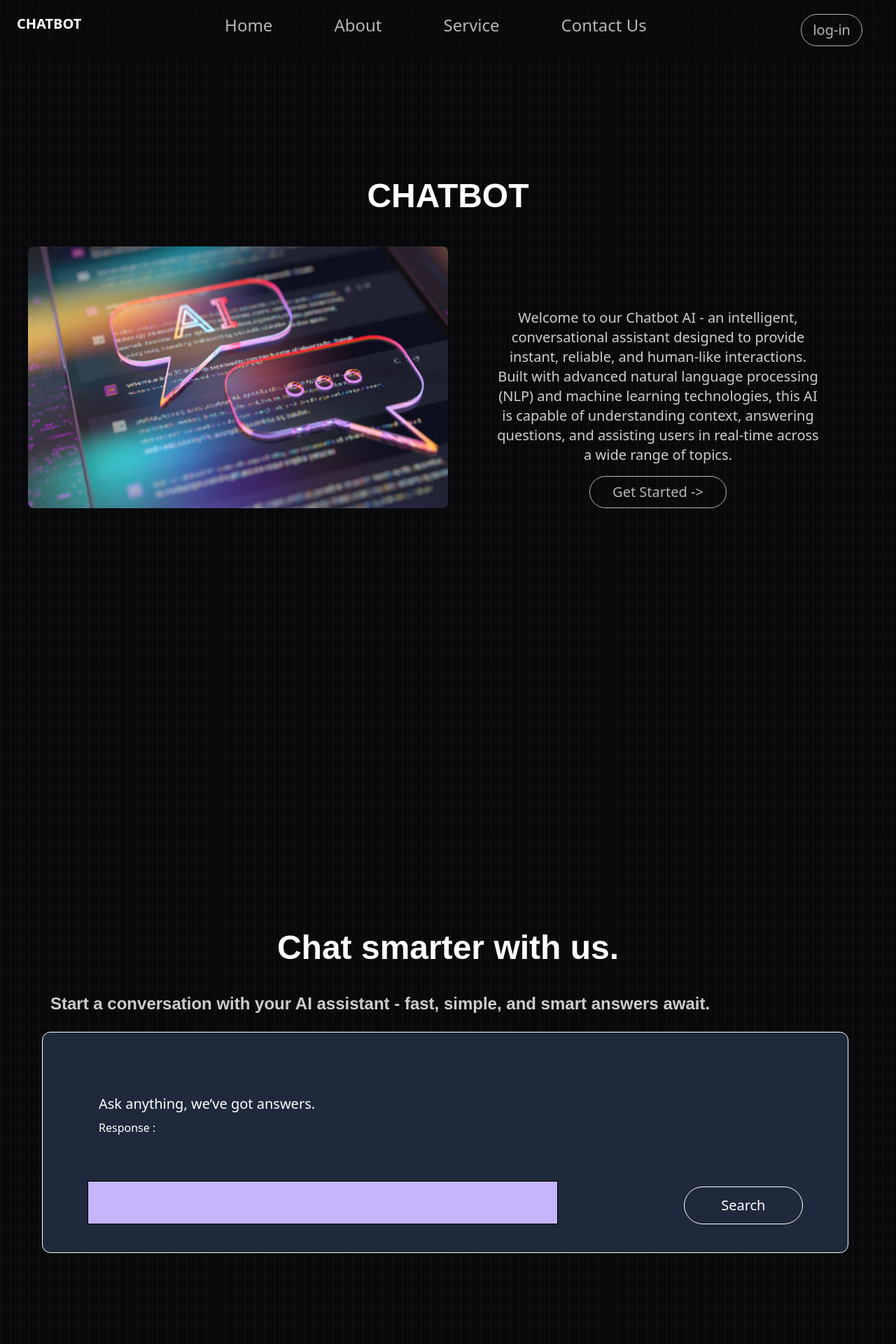
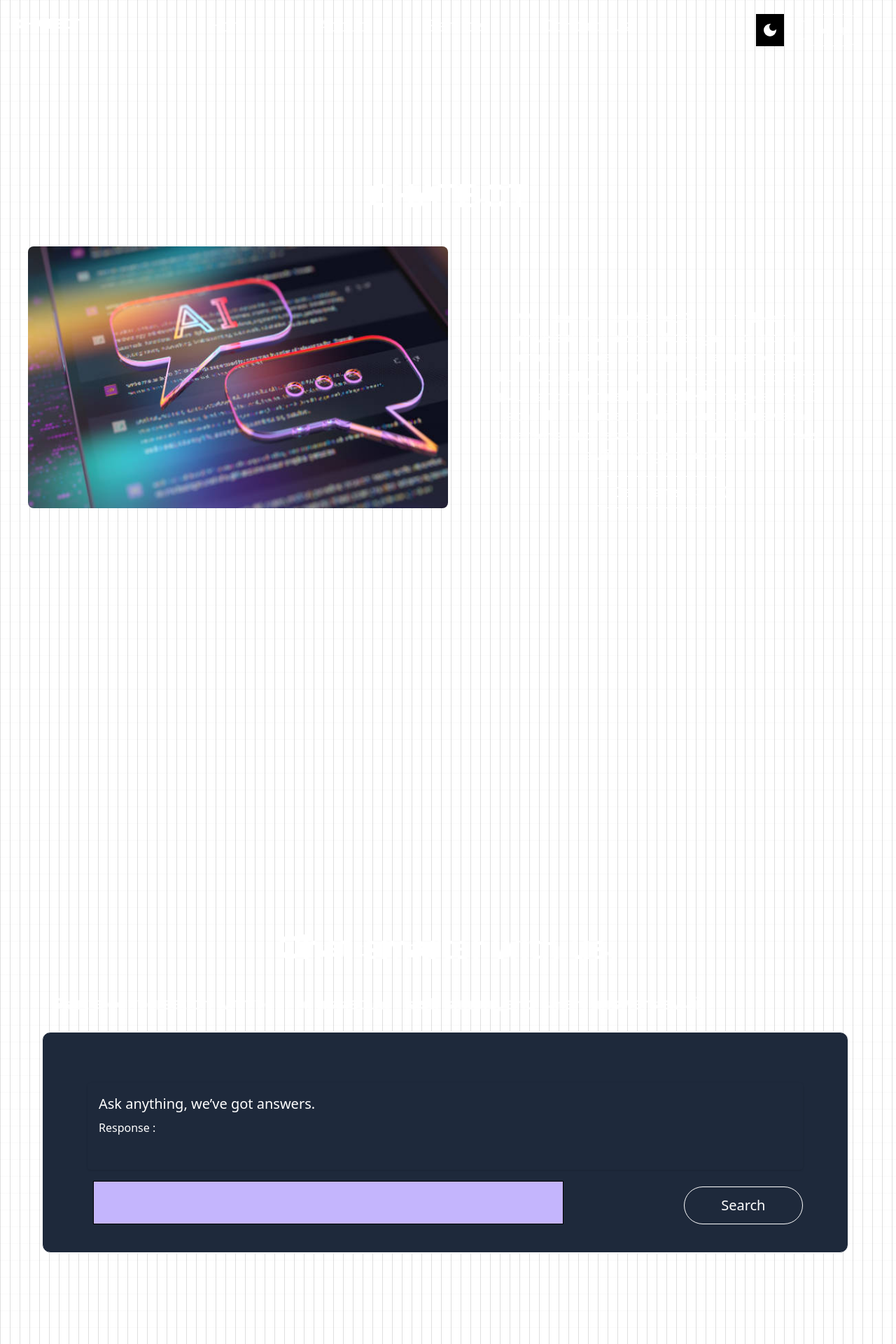
Before and after one commit to ROHITDUBEY777/Chatbot-AI, a React (Vite) app: page / in a window 1280 px wide. Shown: the top 1920 px of the page at 70% size. Built offline with nearby package versions, Linux system fonts and the light colour scheme.

Commit message:
New commit

```diff
--- a/package.json
+++ b/package.json
@@ -30,7 +30,7 @@
     "eslint-plugin-react-hooks": "^5.2.0",
     "eslint-plugin-react-refresh": "^0.4.19",
     "globals": "^16.0.0",
-    "postcss": "^8.5.3",
+    "postcss": "^8.5.4",
     "tailwindcss": "^4.1.8",
     "vite": "^6.3.5"
   }
--- a/src/App.jsx
+++ b/src/App.jsx
@@ -1,4 +1,4 @@
-import { useState } from 'react'
+import { useState ,useEffect } from 'react'
 import './App.css'
 import Hero from './components/Hero';
 
@@ -10,13 +10,27 @@ import Cards from './components/cards';
 
 
 function App() {
+  const [darkmode,setdarkmode] = useState(false);
+
+  useEffect(()=>{
+    if(darkmode)
+    {
+      document.documentElement.classList.add('dark');
+    }
+    else{
+      document.documentElement.classList.remove('dark');
+    }
+
+  },[darkmode])
+
 
 
   return (
 
-<div className="absolute top-0 px-0 md:w-full w-full bg-[linear-gradient(to_right,#4f4f4f2e_1px,transparent_1px),linear-gradient(to_bottom,#8080800a_1px,transparent_1px)] bg-[size:14px_24px] bg-[#09090b] ">
+<div className="absolute top-0 px-0 md:w-full w-full bg-[linear-gradient(to_right,#4f4f4f2e_1px,transparent_1px),linear-gradient(to_bottom,#8080800a_1px,transparent_1px)] bg-[size:14px_24px] bg-white dark:bg-[#09090b]  ">
+  {/* <div class="relative h-full w-full bg-white"><div class="absolute bottom-0 left-0 right-0 top-0 bg-[linear-gradient(to_right,#4f4f4f2e_1px,transparent_1px),linear-gradient(to_bottom,#4f4f4f2e_1px,transparent_1px)] bg-[size:14px_24px] [mask-image:radial-gradient(ellipse_80%_50%_at_50%_0%,#000_70%,transparent_110%)]"></div></div> */}
 
-      <Hero />
+      <Hero darkmode={darkmode} setdarkmode={setdarkmode} />
 
       <API />
        <Cards />
--- a/src/components/API.jsx
+++ b/src/components/API.jsx
@@ -99,20 +99,20 @@ return response.data.candidates[0].content.parts[0].text;
 
      initial={{opacity:0,y:40}}
      animate={{opacity:1,y:0}}
-     transition={{duration:0.6,ease:"easeOut"}}
+     transition={{duration:1,ease:"easeOut"}}
     className='poppins flex text-5xl text-white text-center mb-10  justify-center '>Chat smarter with us.</motion.h1>
     <motion.p
      ref={reftext}
      initial = {{opacity:0 , y: 40}}
      animate={controlstext}
-     transition={{duration:0.5,ease: "easeOut"}}
+     transition={{duration:1,ease: "easeOut"}}
     className='poppins  flex  mb-6 text-base opacity-80 md:mx-10   md:px-8 md:w-fit md:text-xl lg:text-2xl text-center text-white'>Start a conversation with your AI assistant - fast, simple, and smart answers await.</motion.p>
 
     <motion.div
      ref={refcard}
      initial= {{opacity: 0 , y: 40}}
      animate={controlscard}
-     transition={{duration:0.6 ,ease: "easeOut"}}
+     transition={{duration:1,ease: "easeOut"}}
 
     className='flex flex-col w-full    justify-center md:w-[41rem] md:mx-15 lg:w-9/10 px-4 hover:border-1  z-10 hover:border-yellow-400 border    py-6    mb-8 md:px-16 md:py-10     text-white rounded-xl     bg-[#1e293b]'>
       {reply && (
@@ -127,8 +127,8 @@ return response.data.candidates[0].content.parts[0].text;
       <input type="text"  placeholder='Ask a question '
         value={input}
         onChange={(e)=> setinput(e.target.value)}
-        className='text-base text-black border bg-[#c4b5fd] w-full md:w-[42rem] mt-[2vh] px-4 py-2 '  />
-        <motion.button type='button' whileTap={{scale:1.1}} onClick={(e)=>handlesubmit(e.preventDefault())} className='mt-[3vh] rounded-full border hover:bg-yellow-400  hover:text-black cursor-pointer text-white px-4 py-3 md:py-3 text-xl  w-full md:w-1/6 '> {loading ? "Thinking....." : "Search"}  </motion.button>
+        className='text-base text-black border bg-[#c4b5fd] w-full md:w-[42rem] mt-[2vh] px-4 mx-2 py-2 '  />
+        <motion.button type='button' whileTap={{scale:1.1}} onClick={(e)=>handlesubmit(e.preventDefault())} className='mt-[3vh] rounded-full border  hover:shadow-lg  hover:shadow-yellow-500/50 transition-all duration-300 ease-in-out  hover:bg-yellow-400  hover:text-black cursor-pointer text-white px-4 py-3 md:py-3 text-xl  w-full md:w-1/6 '> {loading ? "Thinking....." : "Search"}  </motion.button>
         </div>
     </motion.div>
         </div>
--- a/src/components/Cards.jsx
+++ b/src/components/Cards.jsx
@@ -36,18 +36,19 @@ const [scrollingdown,setscrollingdown]   = useState(false);
   return (
     <div
 
-    id='About' >
+     className='' >
      <motion.h1
       ref={reftext}
       initial={{opacity:0.2,y:40}}
       animate={{opacity:1,y:0}}
-      transition={{duration:0.6,ease:"easeOut"}}
-     className='poppins text-white mt-[15vh] text-center text-5xl mb-8 '>About</motion.h1>
+      transition={{duration:1,ease:"easeOut"}}
+      id='About'
+     className='poppins text-white mt-[15vh] text-center text-5xl mb-8  '>About</motion.h1>
     <motion.div
          ref={refcard}
           initial={{opacity:0,y:40}}
           animate={controls}
-          transition={{duration:0.6,ease:"easeOut"}}
+          transition={{duration:1,ease:"easeOut"}}
 
            className='flex flex-col gap-34   justify-center   px-4  lg:flex-row md:gap-24   md:px-4 lg:px-24  min-h-screen  text-white    '>
        {cardsobj.map((item)=>(
--- a/src/components/Hero.jsx
+++ b/src/components/Hero.jsx
@@ -5,7 +5,7 @@ import Ai from "../assets/AI.jpg"
 
 
 
-const  Hero = () => {
+const  Hero = ({darkmode,setdarkmode}) => {
 
     const ref = useRef(null);
     const [prevscroll,setprevscroll] = useState( 0 );
@@ -36,21 +36,21 @@ const  Hero = () => {
     },[inview,scrollingdown,controls]);
 
     return (
-        <div id='Home' className=' min-h-screen  w-full    '>
+        <div  id='Home'  className='min-h-screen  w-full    '>
 
 
-            <Navbar />
+            <Navbar darkmode={darkmode} setdarkmode={setdarkmode}/>
             <motion.h1
             initial = {{opacity:0,y:20}}
             animate = {{opacity:1,y:0}}
-            transition={{duration : 0.5 , ease : "easeOut"}}
+            transition={{duration : 1 , ease : "easeOut"}}
             className='poppins text-white text-5xl   font-bold opacity-80 md:text-5xl text-center  mt-[32vh]'>CHATBOT   </motion.h1>
             <div className='flex flex-col  lg:flex-row px-4 w-full  justify-between  md:px-10 mt-[6vh]'>
 
              <motion.img
               initial = {{opacity : 0 , y:20 }}
               animate = {{opacity:1,y:0}}
-              transition={{duration : 0.5 , ease : "easeOut"}}
+              transition={{duration : 1 , ease : "easeOut"}}
               src={Ai} className='rounded-lg bg-[#f5f5f5]  w-3/2 md:w-3/2 lg:w-1/2' />
               <div className='flex flex-col items-center gap-4   '>
 
@@ -58,10 +58,14 @@ const  Hero = () => {
              ref={ref}
              initial={{opacity:0,y:20}}
              animate={{opacity:0.8 , y:0}}
-             transition={{ duration:0.6 , ease : 'easeOut'}}
+             transition={{ duration:1 , ease : 'easeOut'}}
 
              className=' mt-[4vh] md:mt-[11vh] lg:text-xl xl:text-xl    opacity-70  text-base  md:text-xl  text-center px-3    md:px-16 text-white ' >Welcome to our Chatbot AI - an intelligent, conversational assistant designed to provide instant, reliable, and human-like interactions. Built with advanced natural language processing (NLP) and machine learning technologies, this AI is capable of understanding context, answering questions, and assisting users in real-time across a wide range of topics.</motion.p>
-                   <motion.button   whileTap={{scale:1.2 }} className=' w-fit px-8    justify-center  hover:bg-yellow-400  hover:text-black md:text-base lg:text-xl rounded-full  md:flex  opacity-70 hover:opacity-100 border cursor-pointer   text-white  py-2 '>
+                   <motion.button
+                    initial={{opacity:0,y:20}}
+                    animate={{opacity:1,y:0}}
+                    transition={{duration:1,ease:"easeOut"}}
+                   whileTap={{scale:1.2 }} className=' w-fit px-8    justify-center  hover:bg-yellow-400  hover:text-black md:text-base lg:text-xl rounded-full  md:flex  opacity-70 hover:opacity-100 border cursor-pointer   text-white  py-2 '>
 
                                           {`Get Started  ->`}
                                          </motion.button>
--- a/src/components/Navbar.jsx
+++ b/src/components/Navbar.jsx
@@ -1,12 +1,14 @@
-import React, { useActionState, useState } from 'react'
+import React, { useActionState, useEffect, useState } from 'react'
 import { IoMdMenu } from "react-icons/io";
 import { FaApple } from "react-icons/fa";
 import { FaMeta } from "react-icons/fa6";
 import { FaGoogle } from "react-icons/fa";
+import { MdOutlineLightMode } from "react-icons/md";
+import { MdDarkMode } from "react-icons/md";
 
 import {domAnimation, easeIn, m, motion} from 'motion/react';
 
-const Navbar = () => {
+const Navbar = ({darkmode,setdarkmode}) => {
 
 
   const[menu,setmenu] = useState(false);
@@ -53,10 +55,20 @@ const Navbar = () => {
 
   }
 
+  useEffect(()=>{
+    if(darkmode)
+    {
+      document.documentElement.classList.add('dark');
+    }
+    else
+    {
+   document.documentElement.classList.remove('dark');
+    }
+  })
 
   return (
-    <div>
-     <nav className='flex flex-row  text-white top-0 justify-center fixed backdrop-blur-3xl z-50  px-6  py-5   w-full '>
+    <div >
+     <nav className='flex flex-row  text-white top-0 justify-center fixed  dark:backdrop-blur-3xl z-50  px-6  py-5   w-full '>
         <ul className='flex flex-row text-2xl  justify-between md:w-screen w-full   '>
 
 
@@ -71,9 +83,15 @@ const Navbar = () => {
             <li onClick={()=>handlescroll('Contact')} className='cursor-pointer opacity-70 hover:opacity-100  hover:text-yellow-400'>Contact Us  </li>
             </div>
           <div className='flex gap-2'>
+            <button onClick={()=>
+              setdarkmode(!darkmode)
+            } className='px-2 bg-black py-2  cursor-pointer '>
+              {darkmode? <MdOutlineLightMode /> :<MdDarkMode />}
+            </button>
+
 
  <motion.button   onClick={()=>
-               openpopup() } whileTap={{scale:1.2 }} className='md:text-base lg:text-xl rounded-full hover:bg-yellow-400 px-2 py-1 md:px-4 hover:text-black mx-4 md:flex opacity-70 hover:opacity-100 border cursor-pointer   text-white   md:py-2  '>
+               openpopup() } whileTap={{scale:1.2 }} className='md:text-base lg:text-xl rounded-full hover:bg-yellow-400 hover:shadow-xl hover:shadow-yellow-500/50  px-2 py-1 md:px-4 hover:text-black mx-4 md:flex opacity-70 hover:opacity-100 border cursor-pointer   text-white   md:py-2  '>
 
                 log-in
                 </motion.button>
@@ -107,12 +125,12 @@ const Navbar = () => {
                '
                className='w-full border  border-white py-1 text-base px-4 '
                />
-               <motion.button whileTap={{scale:1.1}} className='w-full cursor-pointer  text-base text-black bg-[#fafafa] py-1 rounded-md mt-[2vh]'>login</motion.button>
+               <motion.button whileTap={{scale:1.1}} className='w-full cursor-pointer text-base text-black bg-[#fafafa]  py-1 rounded-md mt-[2vh]'>login</motion.button>
                <p className='text-base opacity-70 text-center mt-2'>or continue with </p>
                <div className='flex flex-row px-2 py-4 justify-between w-full '>
-                <FaApple className={`scale-150  `} />
-                <FaGoogle className={`scale-125  `}  />
-                <FaMeta  className={`scale-125    `} />
+                <FaApple className={`scale-150 cursor-pointer `} />
+                <FaGoogle className={`scale-125 cursor-pointer   `}  />
+                <FaMeta  className={`scale-125  cursor-pointer  `} />
                </div>
                <p className='text-base text-center'>Don't have an account  <a href="" className='underline'>signup</a>
                </p>
```
Also changed, not shown: 1 other file (tests, documents, lock files or other folders).
